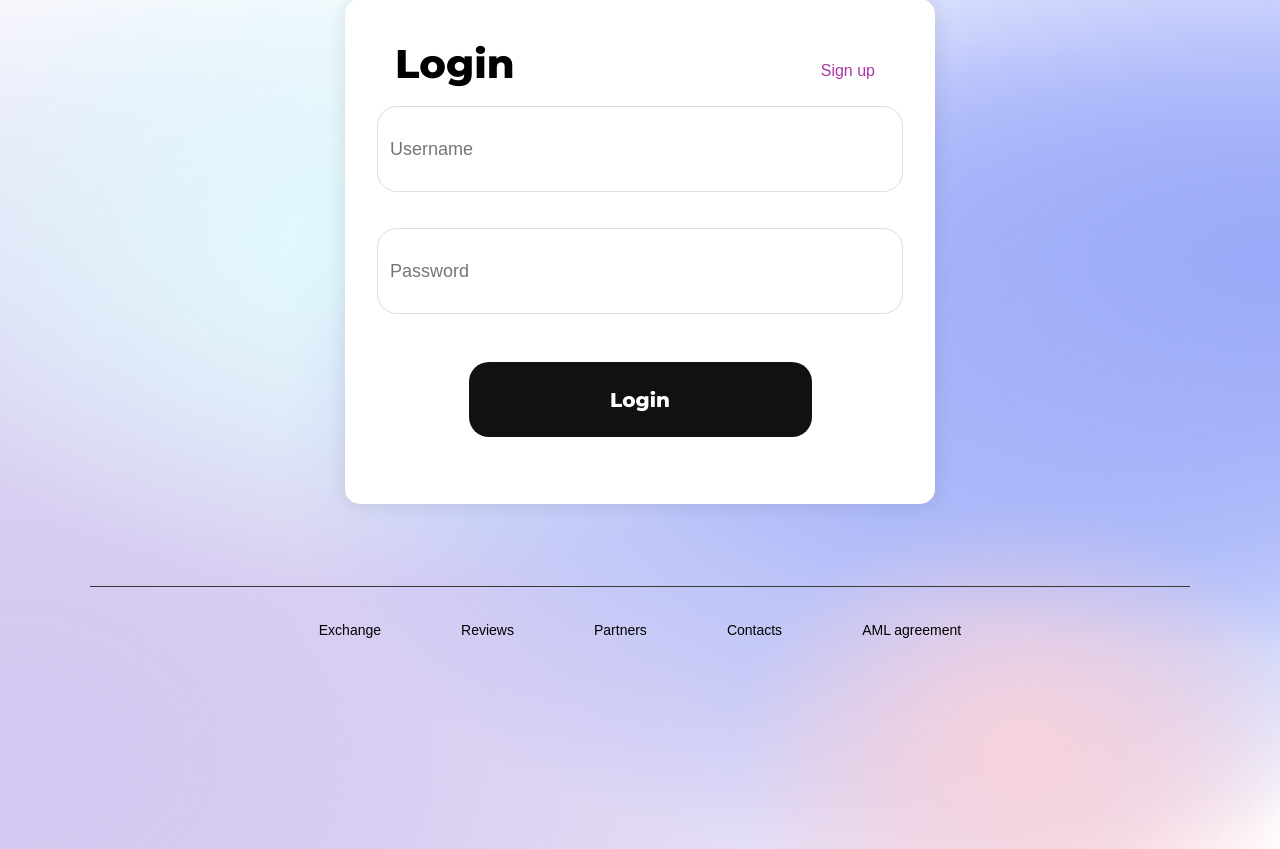
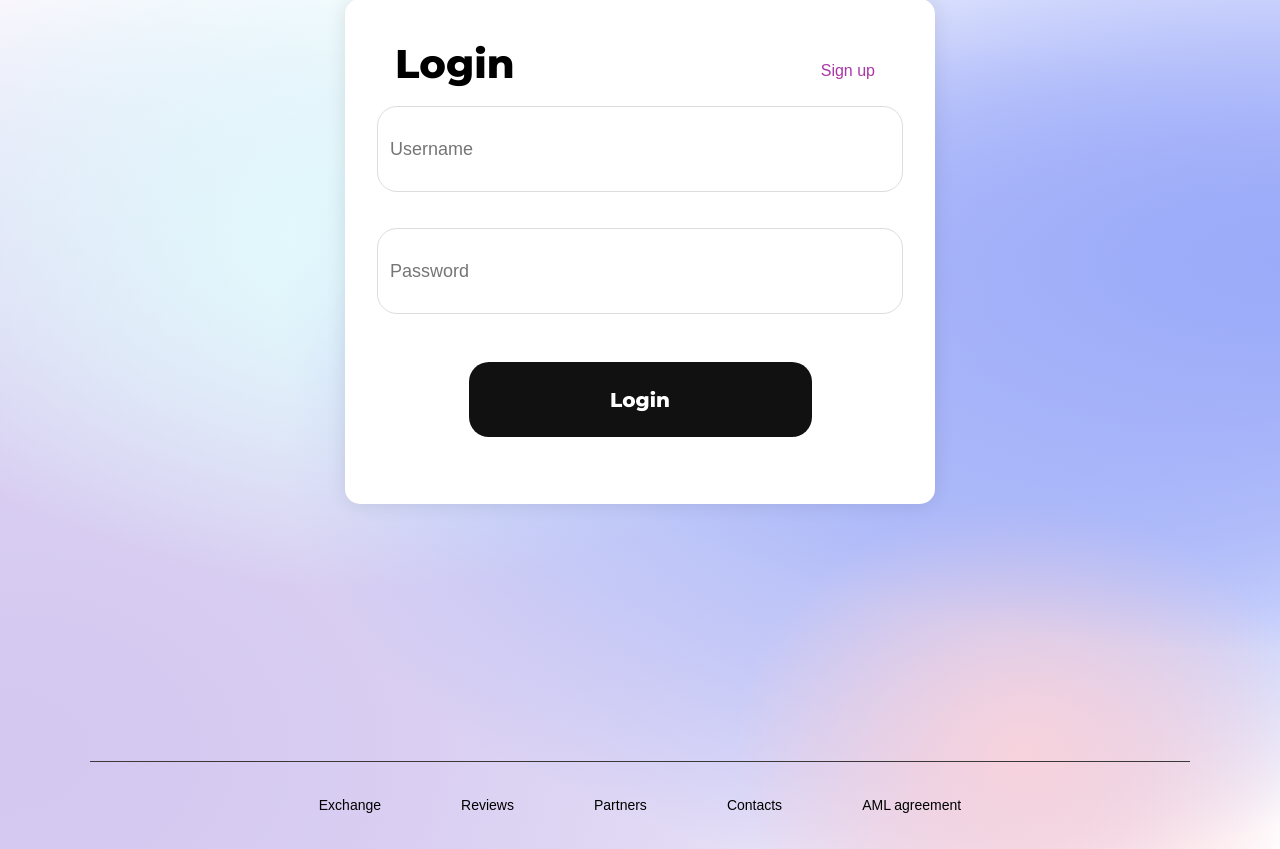
Before and after one commit to Andrzej-7/Diploma-UMCS-1-part-Djnago, a Django app: page /login/ in a window 1280 px wide. Shown: the part 131-980 px from the top of the page. Run offline with Django 4.2, Linux system fonts and the light colour scheme.

Commit message:
footer login and confirm_order pages styles fix

```diff
--- a/exchange/templates/exchange/confirm_order.html
+++ b/exchange/templates/exchange/confirm_order.html
@@ -131,7 +131,7 @@
     </div>
 
 
-    <div class = "footer">
+    <div class = "footer-confirm-order">
         <div class = "footer-wrap">
 
             <div class = "footer-buttons">
--- a/exchange/templates/registration/login.html
+++ b/exchange/templates/registration/login.html
@@ -1,10 +1,13 @@
 <!DOCTYPE html>
 {% load static %}
 <head>
-<link rel="stylesheet" type="text/css" href="{% static 'css/styles.css' %}">
-<link rel="preconnect" href="https://fonts.googleapis.com">
-<link rel="preconnect" href="https://fonts.gstatic.com" crossorigin>
-<link href="https://fonts.googleapis.com/css2?family=Montserrat+Alternates:wght@800&display=swap" rel="stylesheet">
+
+    <link rel="stylesheet" type="text/css" href="{% static 'css/styles.css' %}">
+    <link rel="stylesheet" type="text/css" href="{% static 'css/login.css' %}">
+    <link rel="preconnect" href="https://fonts.googleapis.com">
+    <link rel="preconnect" href="https://fonts.gstatic.com" crossorigin>
+    <link href="https://fonts.googleapis.com/css2?family=Montserrat+Alternates:wght@800&display=swap" rel="stylesheet">
+
 </head>
 
 {% block content %}
@@ -85,7 +88,7 @@
 
 
 
-        <div class = "footer">
+        <div class = "footer-login">
 
         <div class = "footer-wrap">
 
@@ -106,7 +109,5 @@
 
 
 
-
-
 </body>
 {% endblock %}
--- a/static/css/styles.css
+++ b/static/css/styles.css
@@ -444,6 +444,17 @@ align-items: center;
     background: transparent;
 }
 
+.footer-confirm-order, .footer-login {
+    margin-top:225px;
+    display: flex;
+    justify-content: center;
+    align-items: center;
+    height: 120px;
+    background: transparent;
+}
+
+
+
 .footer-wrap {
     width: 1100px;
     display: flex;
--- a/static/css/styles_confirm_order.css
+++ b/static/css/styles_confirm_order.css
@@ -333,7 +333,9 @@ body, html {
     display: block;
 }
 
-              /*------------------- login styles------------------------------ */
+
+
+/*------------------- login styles------------------------------ */
 
 
 .login-form-container {
```
